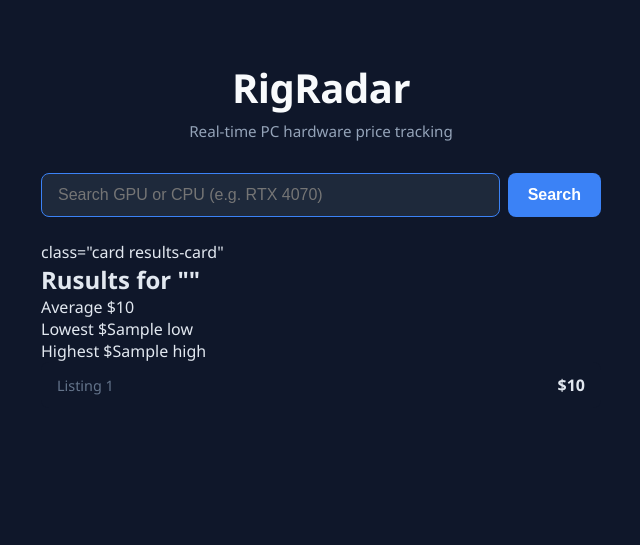
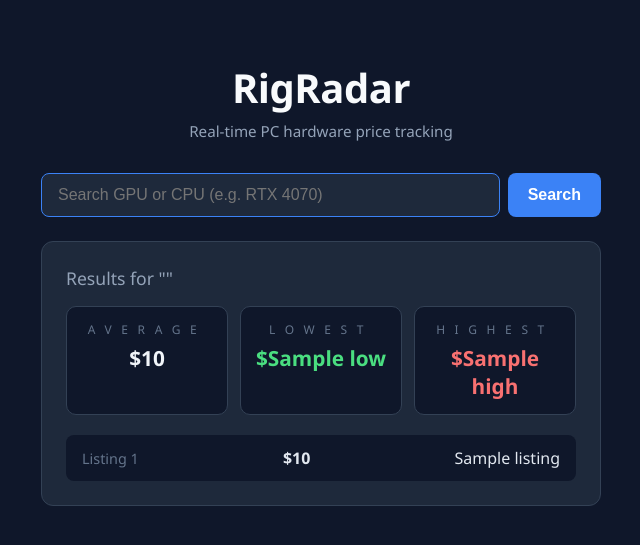
Before and after one commit to Kitfox35/Jackpot-Comp, a Flask app: template templates/index.html in a window 1280 px wide. Shown: the top 545 px of the page, without its empty margins (319-959 px from the left). Run offline with Flask 3, Linux system fonts and the light colour scheme; the template is opened without the code that fills it: most values are stand-ins (such as "Sample title", 1, 10 or a date in 2020).

Commit message:
feat: add good deal / overpriced labels per listing

```diff
--- a/app.py
+++ b/app.py
@@ -29,9 +29,19 @@ def get_price_data(query):
     avg =round(sum(prices) / len (prices), 2)
     low = min(prices)
     high = max(prices)
+    # Build labeled listings
+    listings = []
+    for price in prices :
+        if price < avg:
+            label = "Good Deal"
+        elif price > avg:
+            label = "Overpriced"
+        else:
+            lavel = "Fair"
+        listings.append({"price": price, "label": label})
 
     return {
-        "prices": prices,
+        "listings": listings,  # replaces "prices"
         "avg": avg,
         "low": low,
         "high": high,
@@ -47,9 +57,9 @@ def home():
 
     if request.method == "POST":
         query = request.form.get("query", "")
-        prices, avg, error = get_price_data(query)
+        result = get_price_data(query)
 
-    return render_template("index.html", prices=prices, avg=avg, error=error,query=query)
+    return render_template("index.html", result=result, query=query)
 
 if __name__ == "__main__":
     app.run(debug=True)
--- a/static/style.css
+++ b/static/style.css
@@ -140,3 +140,39 @@ button:hover {
     font-weight: 600;
     color: #e2e8f0;
 }
+
+/* --- Stats Row --- */
+.stats-row{
+    display: flex;
+    gap: 12px;
+    margin-bottom: 20px;
+}
+
+.stat-box {
+    flex: 1;
+    background: #0f172a;
+    border: 1px solid #334155;
+    border-radius: 10px;
+    padding: 14px 12px;
+    text-align: center;
+}
+
+.stat-label {
+    display: block;
+    font-size: 0.75rem;
+    color: #64748b;
+    text-transform: uppercase;
+    letter-spacing: 0.8em;
+    margin-bottom: 6px;
+}
+
+.stat-value {
+    display: block;
+    font-size: 1.3rem;
+    font-weight: 700;
+    color: #f1f5f9;
+}
+
+/* Color the low/high boxes */
+.stat-box.low .stat-value {color: #4ade80; }   /* green  */
+.stat-box.high .stat-value{ color: #f87171;}   /* green  */
--- a/templates/index.html
+++ b/templates/index.html
@@ -26,16 +26,16 @@
         </form>
 
         {% if result.error %}
-            <div>class="card error-card"</div>
+            <div class="card error-card">
                 <p> {{ result.error }}</p>
             </div>
         {% endif %}
 
-        {% if result.prices %}
-            <div> class="card results-card"</div>
-                <h2>Rusults for "{{ query | upper }}"</h2>
+        {% if result.listings %}
+    <div class="card results-card">
+        <h2>Results for "{{ query | upper }}"</h2>
 
-                <div class="stats-row">
+        <div class="stats-row">
             <div class="stat-box">
                 <span class="stat-label">Average</span>
                 <span class="stat-value">${{ result.avg }}</span>
@@ -51,12 +51,16 @@
         </div>
 
         <ul class="price-list">
-            {% for price in result.prices %}
+            {% for listing in result.listings %}
                 <li>
-                    <span class="listing-label">Listing {{ loop.index }}</span>
-                    <span class="listing-price">${{ price }}</span>
-                </li>
-            {% endfor %}
-        </ul>
+                <span class="listing-label">Listing {{ loop.index }}</span>
+                <span class="listing-price">${{ listing.price }}</span>
+                <span class="deal-badge {{ listing.label | lower | replace(' ', '-') }}">
+
+                    {{ listing.label }}
+                </span>
+            </li>
+        {% endfor %}
+    </ul>
     </div>
 {% endif %}
```
